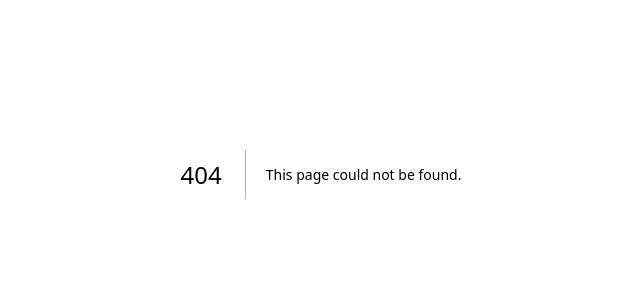
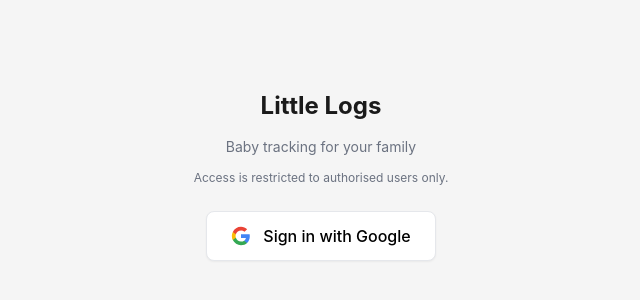
Before and after one commit to sachinsaligram/ai-little-logs, a Next.js app: page /login in a window 1280 px wide. Before the commit this address had no page. Shown: the part 226-526 px from the top of the page, without its empty margins (319-959 px from the left). Built offline with nearby package versions, Linux system fonts and the light colour scheme; no server answers.

Commit message:
T014: Add sign-in page at /login
Google sign-in button via NextAuth Server Action. App name, access
restriction notice. All values use design tokens.

```diff
--- /dev/null
+++ b/src/app/login/page.tsx
@@ -0,0 +1,57 @@
+import { signIn } from "@/lib/auth";
+
+export default function LoginPage() {
+  return (
+    <main style={{
+      display: "flex",
+      flexDirection: "column",
+      alignItems: "center",
+      justifyContent: "center",
+      minHeight: "100dvh",
+      padding: "var(--space-6)",
+      gap: "var(--space-6)",
+    }}>
+      <div style={{ textAlign: "center", gap: "var(--space-3)", display: "flex", flexDirection: "column" }}>
+        <h1 style={{ fontSize: "var(--text-2xl)", fontWeight: 700 }}>Little Logs</h1>
+        <p style={{ fontSize: "var(--text-sm)", color: "var(--color-text-secondary)" }}>
+          Baby tracking for your family
+        </p>
+        <p style={{ fontSize: "var(--text-xs)", color: "var(--color-text-secondary)" }}>
+          Access is restricted to authorised users only.
+        </p>
+      </div>
+
+      <form
+        action={async () => {
+          "use server";
+          await signIn("google", { redirectTo: "/" });
+        }}
+      >
+        <button
+          type="submit"
+          style={{
+            display: "flex",
+            alignItems: "center",
+            gap: "var(--space-3)",
+            padding: "var(--space-3) var(--space-6)",
+            backgroundColor: "var(--color-surface)",
+            border: "1px solid var(--color-border)",
+            borderRadius: "var(--radius-md)",
+            fontSize: "var(--text-base)",
+            fontWeight: 500,
+            boxShadow: "var(--shadow-sm)",
+            transition: "var(--transition-tap)",
+          }}
+        >
+          <svg width="20" height="20" viewBox="0 0 24 24" aria-hidden="true">
+            <path fill="#4285F4" d="M22.56 12.25c0-.78-.07-1.53-.2-2.25H12v4.26h5.92c-.26 1.37-1.04 2.53-2.21 3.31v2.77h3.57c2.08-1.92 3.28-4.74 3.28-8.09z"/>
+            <path fill="#34A853" d="M12 23c2.97 0 5.46-.98 7.28-2.66l-3.57-2.77c-.98.66-2.23 1.06-3.71 1.06-2.86 0-5.29-1.93-6.16-4.53H2.18v2.84C3.99 20.53 7.7 23 12 23z"/>
+            <path fill="#FBBC05" d="M5.84 14.09c-.22-.66-.35-1.36-.35-2.09s.13-1.43.35-2.09V7.07H2.18C1.43 8.55 1 10.22 1 12s.43 3.45 1.18 4.93l2.85-2.22.81-.62z"/>
+            <path fill="#EA4335" d="M12 5.38c1.62 0 3.06.56 4.21 1.64l3.15-3.15C17.45 2.09 14.97 1 12 1 7.7 1 3.99 3.47 2.18 7.07l3.66 2.84c.87-2.6 3.3-4.53 6.16-4.53z"/>
+          </svg>
+          Sign in with Google
+        </button>
+      </form>
+    </main>
+  );
+}
```
